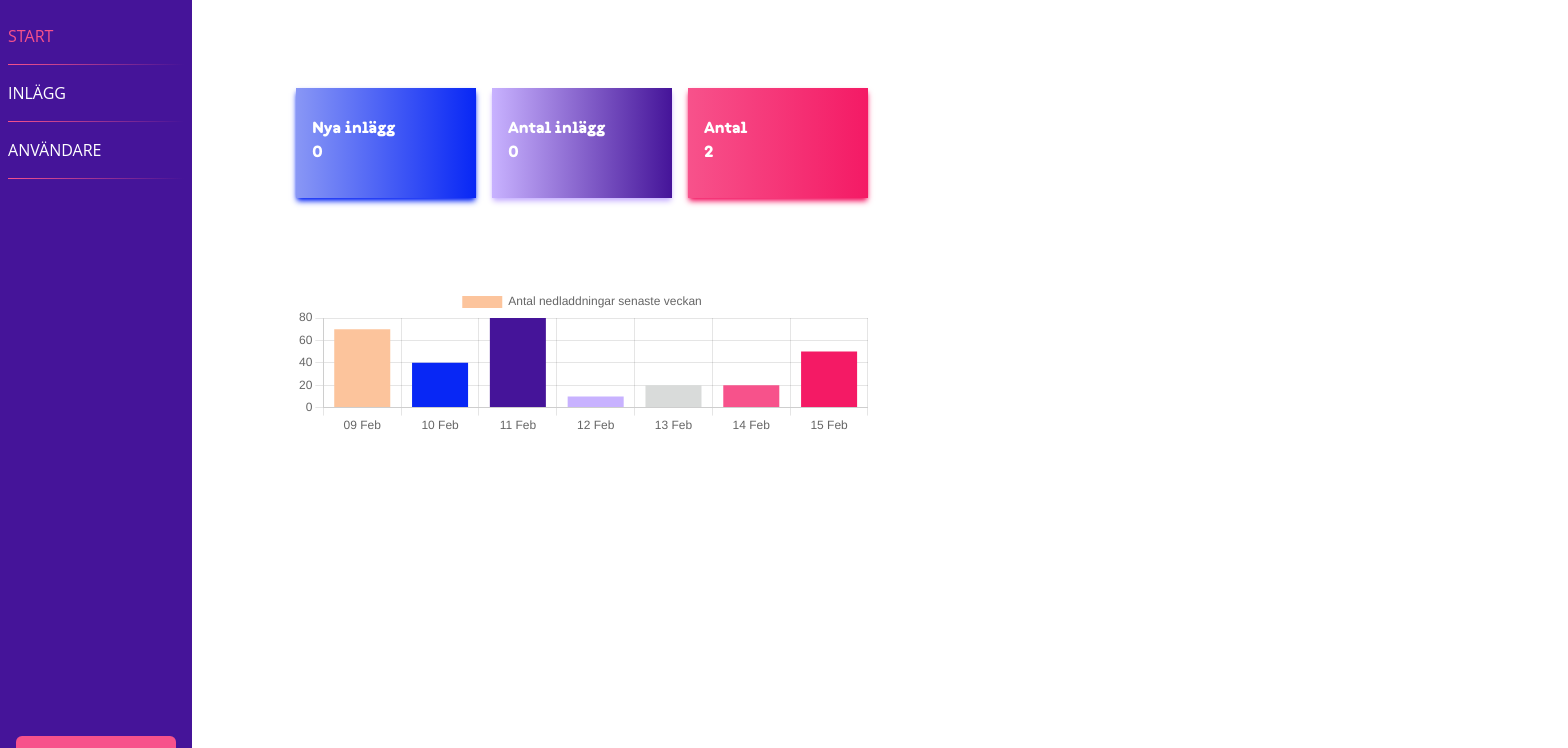
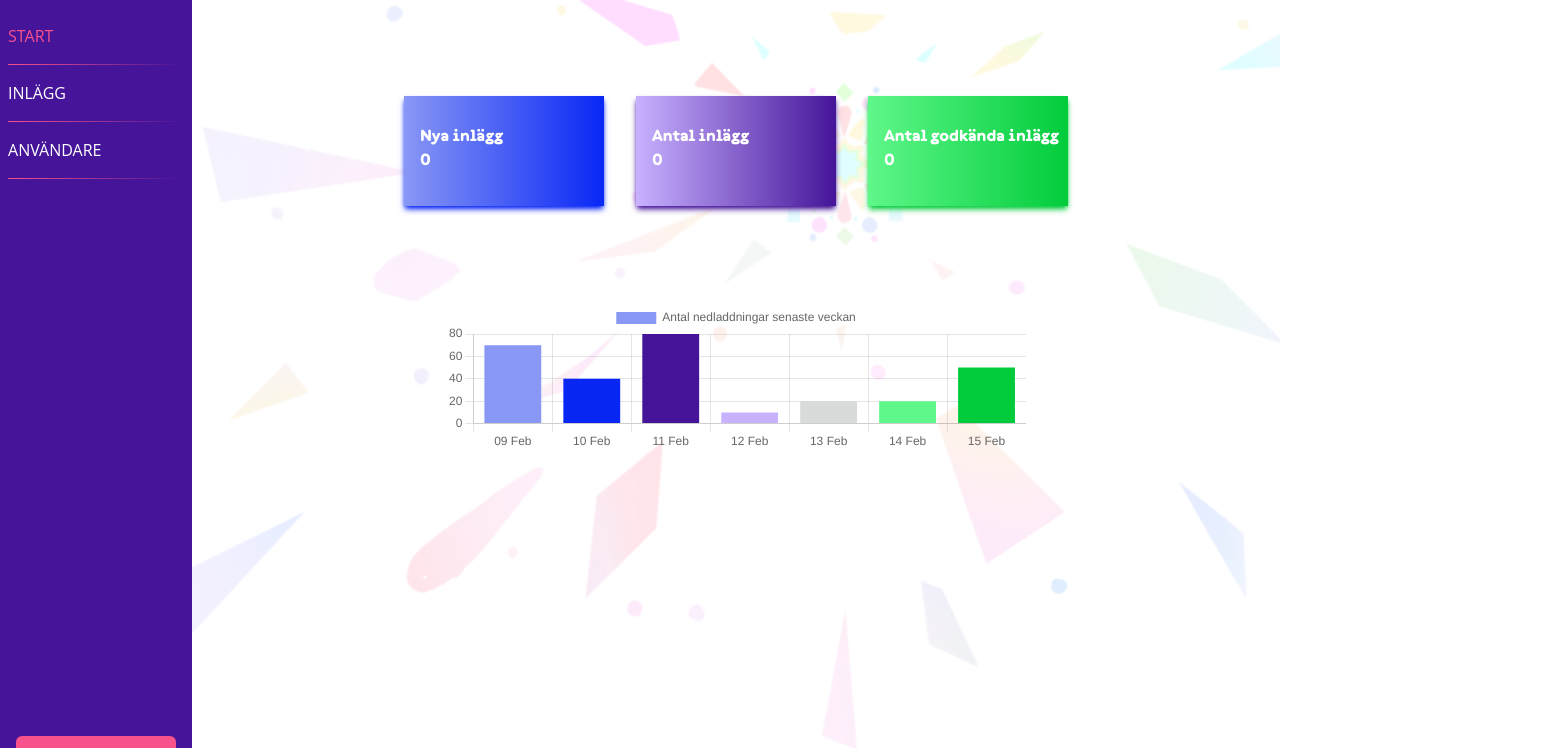
Before and after one commit to sverok-man-collaboration/kalejdoskop-adminpanel, a React (Vite) app: page /overview in a window 1280 px wide. Shown: the top 748 px of the page, 1568 px wide, since content can reach past the window. Built offline with nearby package versions, Linux system fonts and the light colour scheme; no server answers.

Commit message:
added styling and bg

```diff
--- a/src/App.jsx
+++ b/src/App.jsx
@@ -10,7 +10,7 @@ function App() {
   }
 
   return (
-    <div className="App">
+    <div>
       <Outlet />
     </div>
   );
--- a/src/pages/Messages/Messages.jsx
+++ b/src/pages/Messages/Messages.jsx
@@ -4,8 +4,12 @@ import Menu from "../../components/Menu";
 import confetti from "canvas-confetti";
 import axios from "axios";
 import { format } from "date-fns";
+import { useLocation } from "react-router-dom";
 
 function Messages() {
+  const location = useLocation();
+  const filterFromState = location.state?.filter;
+
   const [showMessage, setShowMessage] = useState(false);
   const [showApprove, setShowApprove] = useState(false);
   const [showDeny, setShowDeny] = useState(false);
@@ -14,7 +18,7 @@ function Messages() {
   const [pendingMessages, setPendingMessages] = useState([]);
   const [selectedMessage, setSelectedMessage] = useState(null);
   const [previousMessage, setPreviousMessage] = useState(null);
-  const [filter, setFilter] = useState("all");
+  const [filter, setFilter] = useState(filterFromState || "all");
   const [editedText, setEditedText] = useState("");
 
   //axios
@@ -33,6 +37,7 @@ function Messages() {
       })
       .catch((err) => console.log(err));
   }
+
   useEffect(() => {
     getMessages();
   }, []);
@@ -75,6 +80,10 @@ function Messages() {
       return messages;
     }
   }
+
+  useEffect(() => {
+    filteredMessages();
+  }, [filter]);
 
   async function handleMessage(message, action) {
     const token = sessionStorage.getItem("token");
@@ -150,13 +159,13 @@ function Messages() {
 
   function handleTitle() {
     if (filter === "all") {
-      return <p className="text-white">Inlägg</p>;
+      return <p className="text-black">Inlägg</p>;
     } else if (filter === "pending") {
-      return <p className="text-white">Nytt</p>;
+      return <p className="text-black">Nytt</p>;
     } else if (filter === "approved") {
-      return <p className="text-white">Godkända</p>;
+      return <p className="text-black">Godkända</p>;
     } else if (filter === "denied") {
-      return <p className="text-white">Nekade</p>;
+      return <p className="text-black">Nekade</p>;
     }
   }
 
@@ -198,9 +207,9 @@ function Messages() {
         <title>Beskrivande text</title>
       </Helmet>
       <Menu />
-      <div className="flex flex-row h-screen xs:mx-[20px] md:ml-[192px]">
-        <div className="flex w-full  border-l-accent pl-1 md:w-2/4 flex-col items-center h-full bg-primary">
-          <div className=" flex flex-row justify-between w-full px-4 mt-16 md:mt-5 mb-4">
+      <div className="bg-cover bg-[url('/kalejdoskop-bg.png')] flex flex-row h-screen md:pl-[192px]">
+        <div className="flex w-full pl-1 md:w-2/4 flex-col items-center h-full bg-white/80">
+          <div className=" flex flex-row md:border border-grey justify-between w-full px-4 pt-16 md:pt-5 pb-4">
             {handleTitle()}
             <select
               onChange={handleFilter}
@@ -210,9 +219,9 @@ function Messages() {
               <option default value="all">
                 Alla inlägg
               </option>
+              <option value="pending">Nya inlägg</option>
               <option value="approved">Godkända inlägg</option>
               <option value="denied">Nekade inlägg</option>
-              <option value="pending">Obesvarade inlägg</option>
             </select>
           </div>
 
@@ -303,19 +312,19 @@ function Messages() {
           </div>
         </div>
 
-        <div className=" md:pt-[30px] w-full h-full overflow-y-auto">
+        <div className=" bg-white bg-opacity-60 md:pt-[30px] md:px-[10px] w-full h-full overflow-y-auto">
           {showMessage ? (
-            <div className="fixed top-0 left-0 bottom-0 right-0 mr-4 md:mr-0 z-50 bg-white md:relative flex  flex-col ">
+            <div className="fixed top-0 left-0 bottom-0 right-0 mr-4 md:mr-0 z-50 bg-white md:bg-white/80 md:relative flex  flex-col ">
               <div className="flex justify-end text-xl">
                 {editing ? (
                   <button
                     onClick={() => setEditing(false)}
-                    className=" rounded-lg bg-grey text-black py-2 text-sm px-4"
+                    className=" p-2 bg-accent rounded-md text-white text-sm mt-4 mr-4 block"
                   >
                     Avbryt
                   </button>
                 ) : (
-                  <div className="flex flex-row pt-4">
+                  <div className="flex flex-row mt-4 mr-4">
                     {" "}
                     <img
                       src="edit.png"
--- a/src/pages/Overview/Overview.jsx
+++ b/src/pages/Overview/Overview.jsx
@@ -1,18 +1,22 @@
 import React from "react";
 import { Helmet } from "react-helmet-async";
+import { Link } from "react-router-dom";
 import { useState, useEffect } from "react";
 import axios from "axios";
-
+import { useNavigate } from "react-router-dom";
 import Menu from "../../components/Menu";
 import BarChart from "./components/BarChart";
 
 function Overview() {
   const [messages, setMessages] = useState([]);
   const [pendingMessages, setPendingMessages] = useState([]);
+  const [approvedMessages, setApprovedMessages] = useState([]);
 
   function filterMessages(data) {
-    const filtered = data.filter((message) => message.status === "pending");
-    setPendingMessages(filtered);
+    const pending = data.filter((message) => message.status === "pending");
+    setPendingMessages(pending);
+    const approved = data.filter((message) => message.status === "approved");
+    setApprovedMessages(approved);
   }
 
   async function getMessages() {
@@ -34,33 +38,54 @@ function Overview() {
     getMessages();
   }, []);
 
+  const navigate = useNavigate();
+
+  const handleClick = (filterValue) => {
+    navigate("/messages", { state: { filter: filterValue } });
+  };
+
   return (
     <div>
       <Helmet>
         <title>Beskrivande text</title>
       </Helmet>
       <Menu />
-      <div className=" w-full mx-auto md:ml-52 lg:ml-72">
-        <div className="mt-20 flex flex-row flex-wrap w-full">
-          <div className="flex items-center h-[110px] pb-2 bg-gradient-to-r m-2 from-[#8997F5] to-[#0827F5] shadow-[#0827F5] shadow-md w-[43%] max-w-[180px]">
+      <div className="bg-cover bg-[url('/kalejdoskop-bg.png')] w-full h-screen md:pl-[192px]">
+        <div className="bg-white/80 h-full w-full flex flex-col">
+          <div className="pt-20 flex flex-row flex-wrap justify-center">
+            <div
+              onClick={() => handleClick("pending")}
+              className="cursor-pointer flex items-center h-[110px] w-[200px] pb-2 bg-gradient-to-r m-2 md:m-4 from-[#8997F5] to-[#0827F5] shadow-[#0827F5] shadow-md "
+            >
               <h4 className="flex flex-col text-white ml-4">
                 Nya inlägg <span>{pendingMessages.length}</span>
               </h4>
             </div>
-          <div className="flex items-center h-[110px] pb-2 bg-gradient-to-r m-2 from-secondary to-primary w-[43%] max-w-[180px] shadow-secondary shadow-md">
+
+            <div
+              onClick={() => handleClick("all")}
+              className="cursor-pointer w-[200px]  flex items-center h-[110px] pb-2 bg-gradient-to-r m-2 md:m-4 from-secondary to-primary  shadow-primary shadow-md"
+            >
               <h4 className="flex flex-col text-white ml-4">
                 Antal inlägg <span>{messages.length}</span>
               </h4>
             </div>
-          <div className="flex items-center h-[110px] pb-2 bg-gradient-to-r m-2 from-accent to-accentHover w-[43%] max-w-[180px] shadow-accentHover shadow-md">
+
+            <div
+              onClick={() => handleClick("approved")}
+              className="cursor-pointer flex items-center w-[200px] h-[110px] pb-2 bg-gradient-to-r m-2 md:m-4 from-[#5FF78A] to-[#02CC3B]
+         shadow-[#02CC3B] shadow-md"
+            >
               <h4 className="flex flex-col text-white ml-4">
-              Antal <span>2</span>
+                Antal godkända inlägg <span>{approvedMessages.length}</span>
               </h4>
             </div>
           </div>
-
-        <div className="max-w-[572px] mt-10 sm:mt-20 mx-[8px]">
+          <div className="flex justify-center">
+            <div className="w-[240px] md:w-[580px] mt-10 sm:mt-20 mx-[8px]">
               <BarChart />
+            </div>
+          </div>
         </div>
       </div>
     </div>
--- a/src/pages/Overview/components/BarChart.jsx
+++ b/src/pages/Overview/components/BarChart.jsx
@@ -31,13 +31,13 @@ function BarChart() {
         datasets: [
           {
             backgroundColor: [
-              "#FCC49C",
+              "#8997F5",
               "#0827F5",
               "#451499",
               "#c8b2ff",
               "#d9dbda",
-              "#f7528b",
-              "#F41A65",
+              "#5FF78A",
+              "#02CC3B",
             ],
             label: "Antal nedladdningar senaste veckan",
             data: data.map((row) => row.downloads),
--- a/src/pages/Users/Users.jsx
+++ b/src/pages/Users/Users.jsx
@@ -113,11 +113,12 @@ function Users() {
       </Helmet>
       <Menu />
 
-      <div className="mt-24 md:ml-48 relative sm:ml-4">
+      <div className="bg-cover bg-[url('/kalejdoskop-bg.png')] w-full h-screen md:pl-[192px]">
+        <div className="pt-24 flex w-full flex-col  h-full bg-white/80">
           <h1 className="ml-4 mb-4 text-lg">Användare</h1>
 
           {addUserModal ? (
-          <div className="z-50 fixed top-0 left-0 bottom-0 right-0 md:relative pt-24 md:py-4 px-4 md:mb-8 md:px-4 md:ml-4 bg-secondary md:max-w-[50%] lg:max-w-[30%] rounded-md">
+            <div className="z-50 fixed top-0 left-0 bottom-0 right-0  pt-24 md:py-4 px-4 md:mb-8 md:px-4 md:ml-4 bg-secondary md:max-w-[50%] lg:max-w-[30%] rounded-md">
               <div className="text-right w-[80%] sm:w-[60%] md:w-full mx-auto">
                 <button
                   className="p-2 bg-accent rounded-md text-white text-sm"
@@ -168,7 +169,7 @@ function Users() {
             </div>
           ) : (
             <button
-            className="flex items-center transform bg-accent transition duration-500 rounded-md text-white py-2 px-4 hover:bg-accentHover ml-4"
+              className="flex items-center transform bg-accent transition duration-500 rounded-md text-white w-[194px] py-2 px-4 hover:bg-accentHover ml-4"
               onClick={() => {
                 setAddUserModal(true);
               }}
@@ -233,7 +234,7 @@ function Users() {
             ""
           )}
 
-        <table className="mx-1 mt-10 max-w-screen md:mx4">
+          <table className="mx-1 mt-10 w-[80%] 2xl:w-[50%] md:mx4">
             <thead className="border-b-2 border-primary text-left">
               <tr>
                 <th className="px-2">Namn</th>
@@ -244,17 +245,17 @@ function Users() {
             <tbody className="text-left">
               {users.map((user) => {
                 return (
-                <tr key={user.id}>
-                  <td className="px-2 pt-2">{user.name}</td>
-                  <td className="px-2 pt-2">{user.email}</td>
-                  <td className="px-2 pt-2">
+                  <tr className="border-b border-grey" key={user.id}>
+                    <td className="px-4 pt-4">{user.name}</td>
+                    <td className="px-4 pt-4">{user.email}</td>
+                    <td className="px-4 pt-4">
                       <button
-                      className="w-full"
+                        className="w-10"
                         onClick={() => {
                           handleDeleteUserModal(user.id, user.email);
                         }}
                       >
-                      <FiTrash2 className="mx-auto text-primary" />
+                        <FiTrash2 className="text-primary" />
                       </button>
                     </td>
                   </tr>
@@ -264,6 +265,7 @@ function Users() {
           </table>
         </div>
       </div>
+    </div>
   );
 }
 
```
Also changed, not shown: public/kalejdoskop-bg.png (added). Lines whose indentation alone changed are shown as unchanged.
